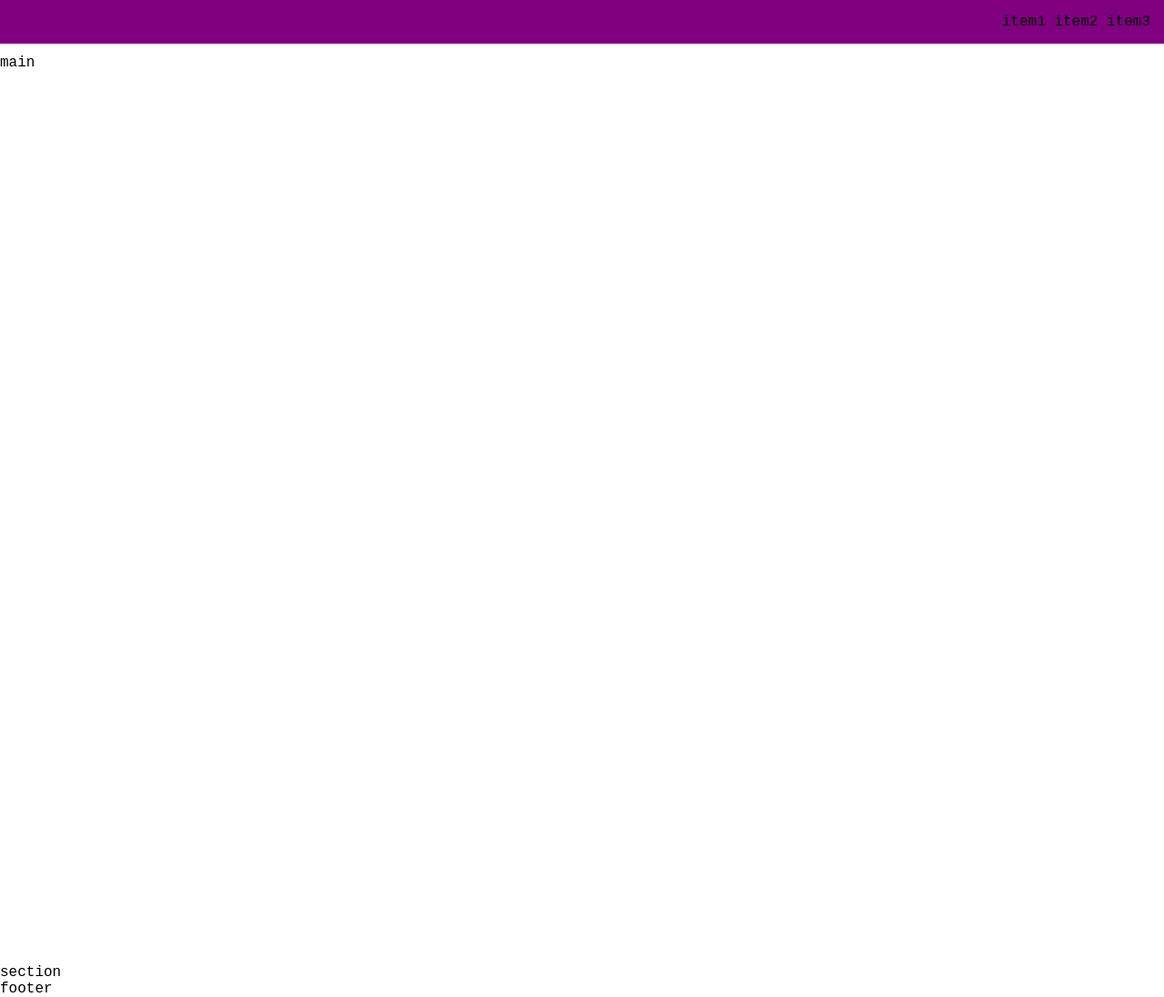
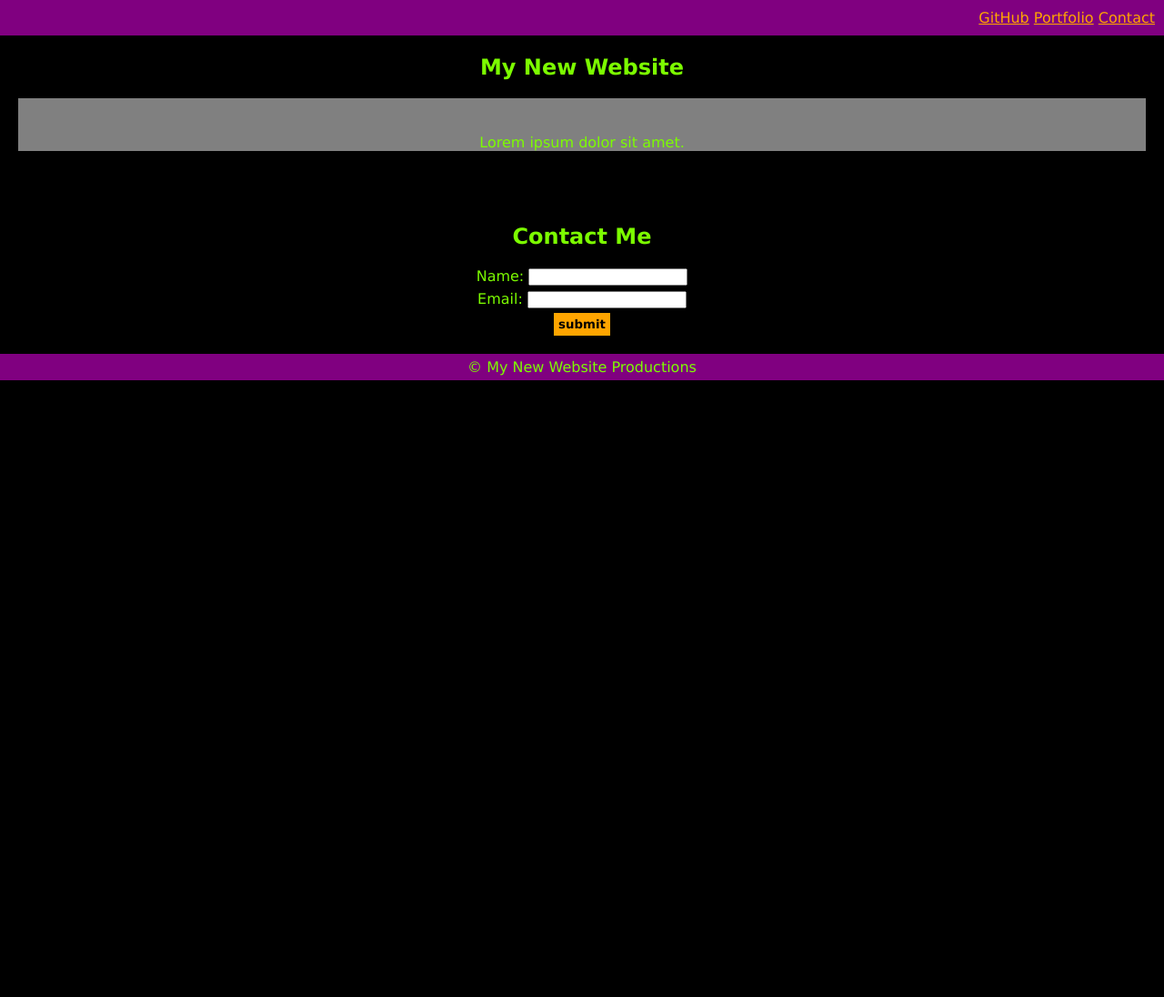
Before and after one commit to jlamonade/unit-01-landing-page, a plain HTML site: page index.html in a window 1280 px wide. Shown: the whole page at 91% size. After the commit the page ends 800 px from the top, so only its background shows below. Drawn offline with Linux system fonts and the light colour scheme.

Commit message:
Added styling for all elements; form with labels, inputs, and button

```diff
--- /dev/null
+++ b/assets/css/style.css
@@ -0,0 +1,89 @@
+* {
+  box-sizing: border-box;
+  padding: 0;
+  margin: 0;
+  font-family: Verdana, Geneva, Tahoma, sans-serif;
+}
+
+a {
+    color: orange;
+}
+
+body {
+    background-color: black;
+}
+
+header {
+    top: 0;
+    right: 0;
+    left: 0;
+    position: fixed;
+    background-color: purple;
+    padding: 5px;
+}
+
+nav {
+    float: right;
+    padding: 5px;
+    display: inline;
+}
+
+.nav-list{
+    display: inline-block;
+}
+
+.nav-list li{
+    display: inline-block;
+}
+
+main {
+    text-align: center;
+    display: block;
+    margin-top: 20px;
+}
+
+section {
+    display: block;
+    padding: 20px;
+    color: lawngreen;
+}
+
+figure {
+    background-color: grey;
+}
+
+footer {
+    padding: 5px;
+    background-color: purple;
+    text-align: center;
+    color: lawngreen;
+}
+
+/* class selectors */
+
+.text-center {
+    text-align: center;
+    margin: 20px;
+}
+
+/* id selectors */
+
+#contact-section {
+    padding: 20px;
+}
+
+#contact-section label {
+    display: block;
+    margin: 5px;
+}
+
+#contact-section form {
+    text-align: center;
+}
+
+#contact-section button {
+    background-color: orange;
+    padding: 5px;
+    border: none;
+    font-weight: bolder;
+}
--- a/index.html
+++ b/index.html
@@ -4,32 +4,42 @@
     <meta charset="UTF-8">
     <meta http-equiv="X-UA-Compatible" content="IE=edge">
     <meta name="viewport" content="width=device-width, initial-scale=1.0">
-    <link rel="stylesheet" href="style.css">
+    <link rel="stylesheet" href="assets/css/style.css">
     <title>Unit 01 Landing Page</title>
 </head>
 <body>
     <header>
         <nav>
             <ul class="nav-list">
-                <li>item1</li>
-                <li>item2</li>
-                <li>item3</li>
+                <li><a href="#">GitHub</a></li>
+                <li><a href="#portfolio-section">Portfolio</a></li>
+                <li><a href="#contact-section">Contact</a></li>
             </ul>
         </nav>
-        <!-- <ul>
-            <li><nav></nav></li>
-            <li><nav></nav></li>
-            <li><nav></nav></li>
-        </ul> -->
     </header>
     <main>
-        main
     </main>
-    <section>
-        section
+    <section id="portfolio-section">
+        <h1 class="text-center">My New Website</h1>
+        <figure>
+            <img src="" alt="">
+            <figcaption class="text-center">Lorem ipsum dolor sit amet.</figcaption>
+        </figure>
+    </section>
+    <section id="contact-section">
+        <h2 class="text-center">Contact Me</h2>
+        <form>
+            <label for="user-name">
+                Name: <input type="text" id="user-name" name="user-name">
+            </label>
+            <label for="user-email">
+                Email: <input type="text" id="user-email" name="user-email">
+            </label>
+            <button type="submit">submit</button>
+        </form>
     </section>
     <footer>
-        footer
+        <p>&copy; My New Website Productions</p>
     </footer>
 </body>
 </html>
--- a/style.css
+++ /dev/null
@@ -1,40 +0,0 @@
-* {
-  box-sizing: border-box;
-  padding: 0;
-  margin: 0;
-  font-family: 'Courier New', Courier, monospace;
-}
-
-header {
-    top: 0;
-    right: 0;
-    left: 0;
-    position: fixed;
-    width: 100%;
-    background-color: purple;
-    padding: 10px;
-}
-
-nav {
-    float: right;
-    padding: 5px;
-    display: inline;
-}
-
-.nav-list{
-    display: inline-block;
-}
-
-.nav-list li{
-    display: inline-block;
-}
-
-main {
-    min-height: 1000px;
-    display: block;
-    margin-top: 60px;
-}
-
-section {
-    display: block;
-}
```
